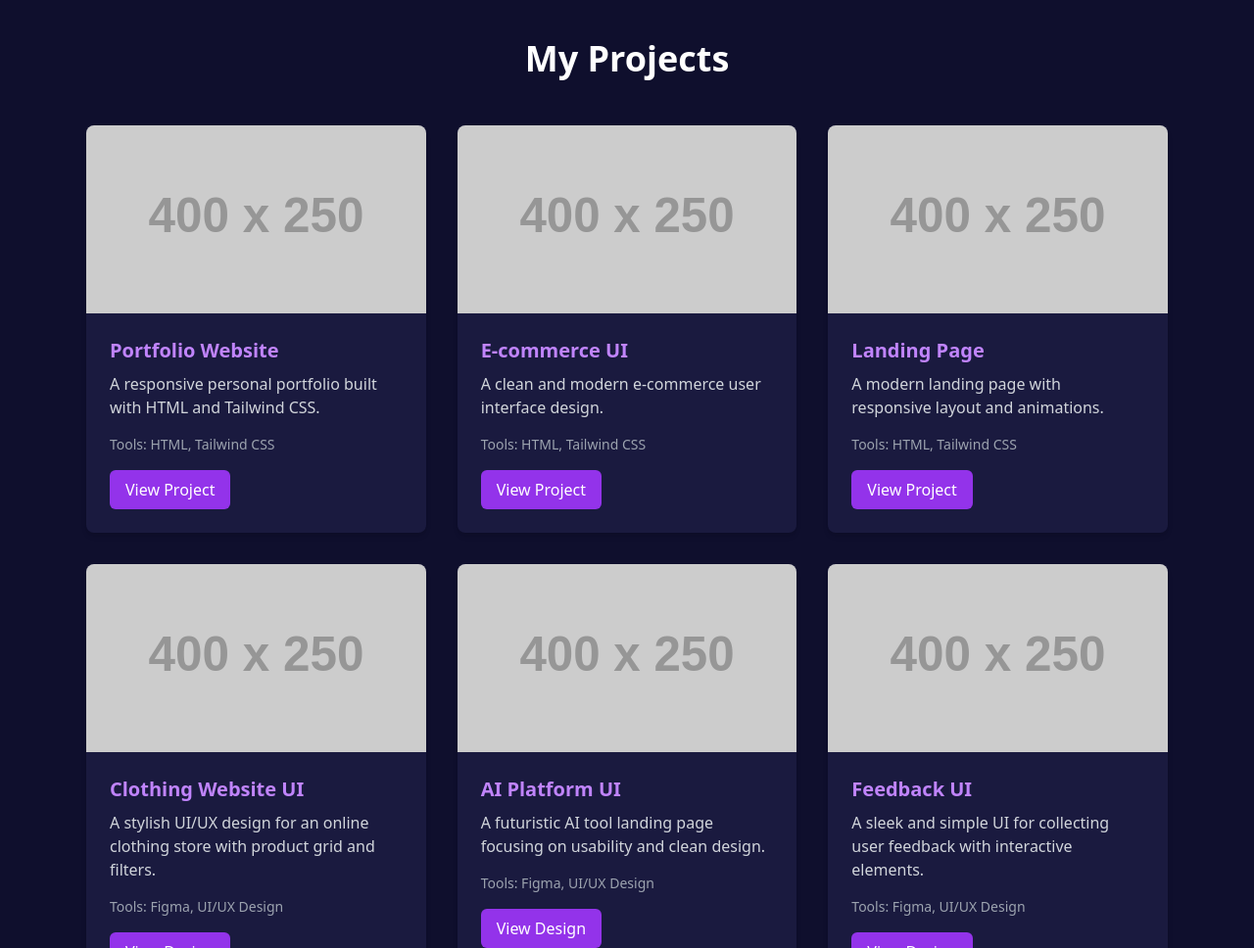
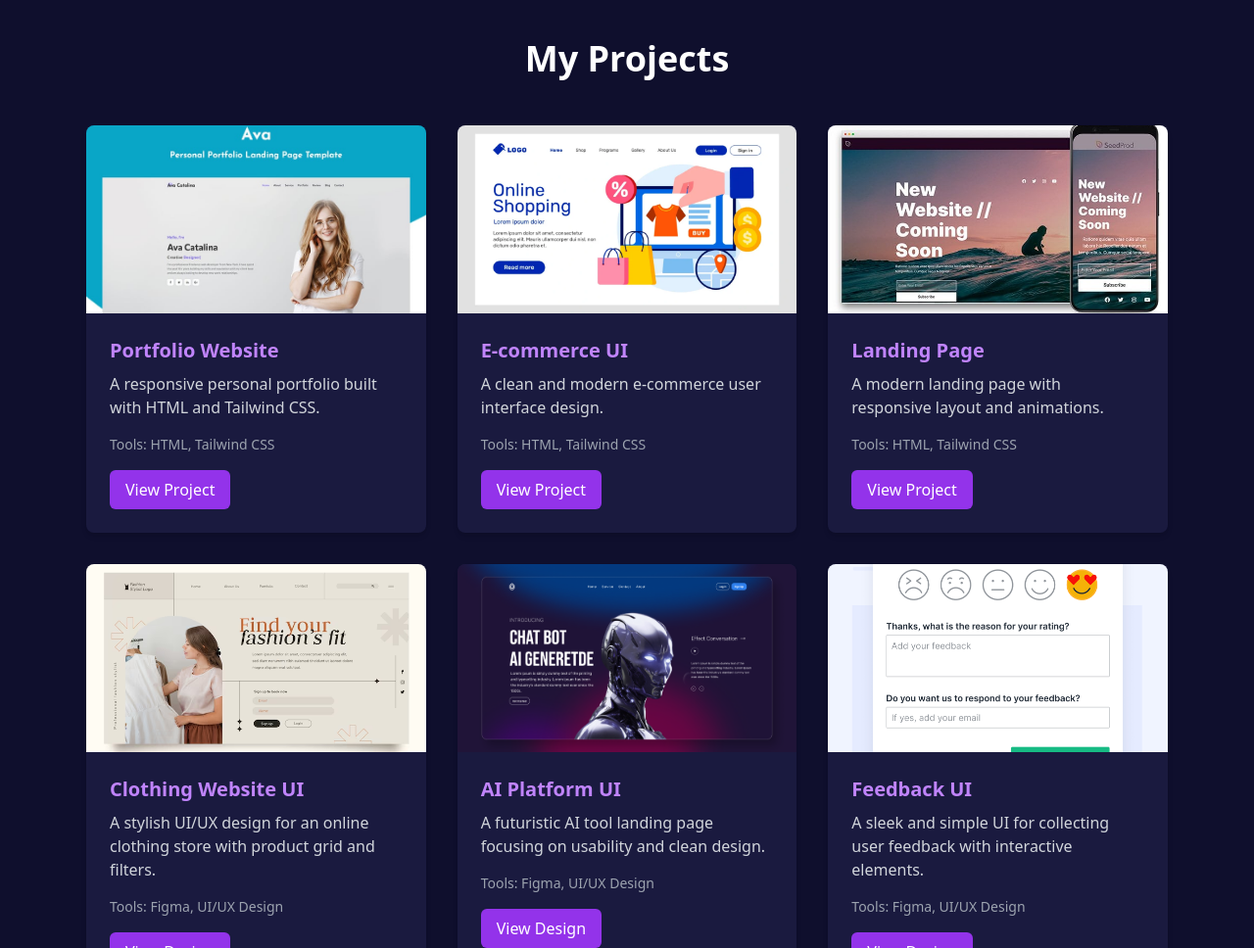
Before and after one commit to pragyaaa305/portfolio, a website: page index.html in a window 1280 px wide. Shown: the part 1240-2208 px from the top of the page at 98% size. Drawn offline with Linux system fonts and the light colour scheme; placeholder pictures from the web are drawn by us.

Commit message:
doneproject

```diff
--- a/index.html
+++ b/index.html
@@ -206,7 +206,7 @@
                 class="bg-[#1a1a3f] rounded-lg overflow-hidden shadow-md transition transform hover:scale-105 hover:drop-shadow-[0_0_12px_rgba(168,85,247,0.8)] animate-fade-up"
               >
                 <img
-                  src="https://via.placeholder.com/400x250"
+                  src="images/ava-personal-portfolio-landing-page-template_361805-original.jpg"
                   alt="Portfolio Website"
                   class="w-full h-48 object-cover"
                 />
@@ -236,7 +236,7 @@
                 class="bg-[#1a1a3f] rounded-lg overflow-hidden shadow-md transition transform hover:scale-105 hover:drop-shadow-[0_0_12px_rgba(168,85,247,0.8)] animate-fade-up"
               >
                 <img
-                  src="https://via.placeholder.com/400x250"
+                  src="images/30121124_7674006-1-1024x614.webp"
                   alt="E-commerce UI"
                   class="w-full h-48 object-cover"
                 />
@@ -266,7 +266,7 @@
                 class="bg-[#1a1a3f] rounded-lg overflow-hidden shadow-md transition transform hover:scale-105 hover:drop-shadow-[0_0_12px_rgba(168,85,247,0.8)] animate-fade-up"
               >
                 <img
-                  src="https://via.placeholder.com/400x250"
+                  src="images/surf-responsive-landing-page-template.jpg"
                   alt="Landing Page"
                   class="w-full h-48 object-cover"
                 />
@@ -295,7 +295,7 @@
                 class="bg-[#1a1a3f] rounded-lg overflow-hidden shadow-md transition transform hover:scale-105 hover:drop-shadow-[0_0_12px_rgba(168,85,247,0.8)] animate-fade-up"
               >
                 <img
-                  src="https://via.placeholder.com/400x250"
+                  src="images/minimal-fashion-stylist-landing-page_23-2150055317.avif"
                   alt="Clothing Website UI"
                   class="w-full h-48 object-cover"
                 />
@@ -325,7 +325,7 @@
                 class="bg-[#1a1a3f] rounded-lg overflow-hidden shadow-md transition transform hover:scale-105 hover:drop-shadow-[0_0_12px_rgba(168,85,247,0.8)] animate-fade-up"
               >
                 <img
-                  src="https://via.placeholder.com/400x250"
+                  src="images/thumbnail.png"
                   alt="AI Website UI"
                   class="w-full h-48 object-cover"
                 />
@@ -355,7 +355,7 @@
                 class="bg-[#1a1a3f] rounded-lg overflow-hidden shadow-md transition transform hover:scale-105 hover:drop-shadow-[0_0_12px_rgba(168,85,247,0.8)] animate-fade-up"
               >
                 <img
-                  src="https://via.placeholder.com/400x250"
+                  src="images/satisfaction-survey.webp"
                   alt="Feedback UI"
                   class="w-full h-48 object-cover"
                 />
```
